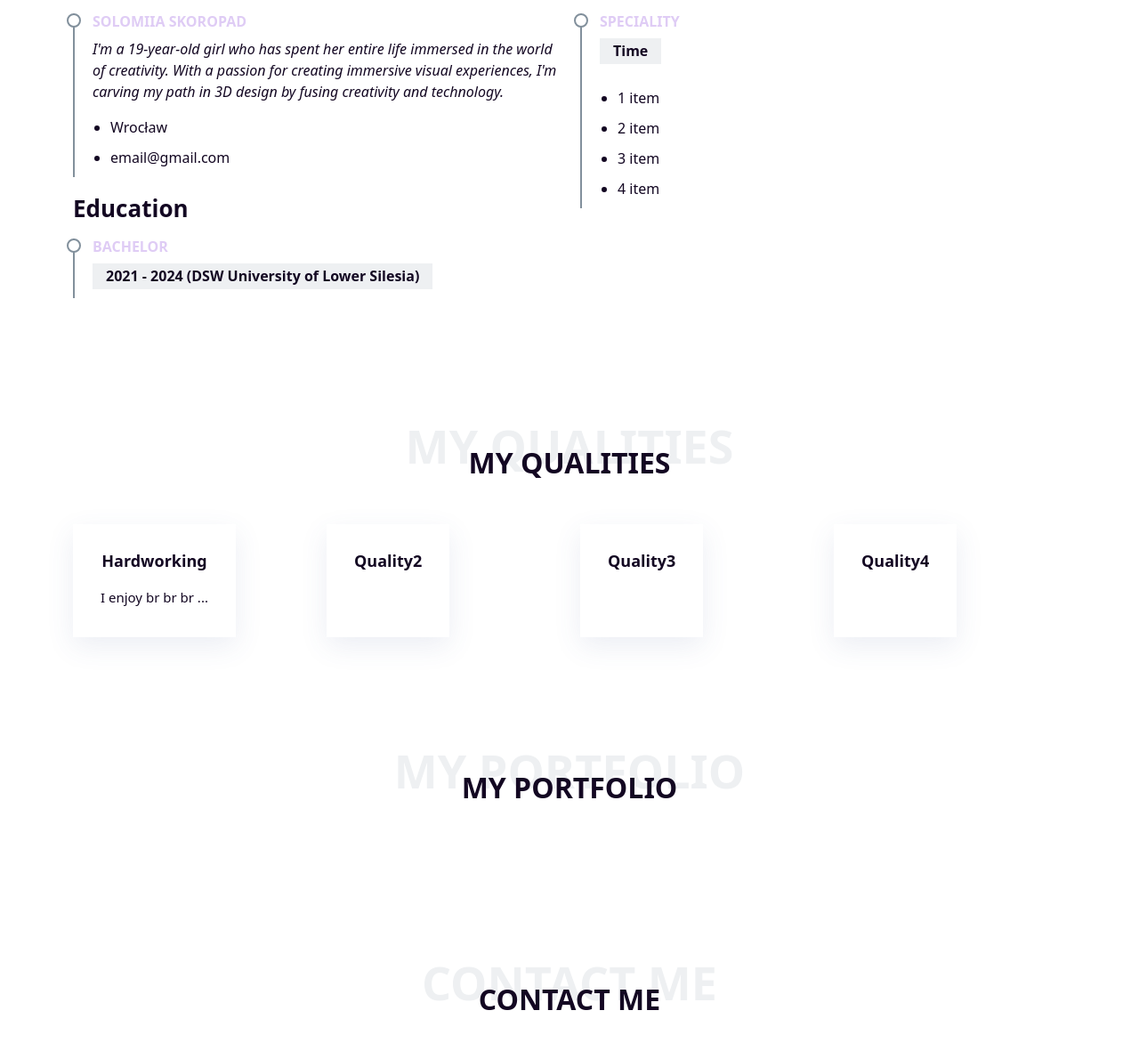
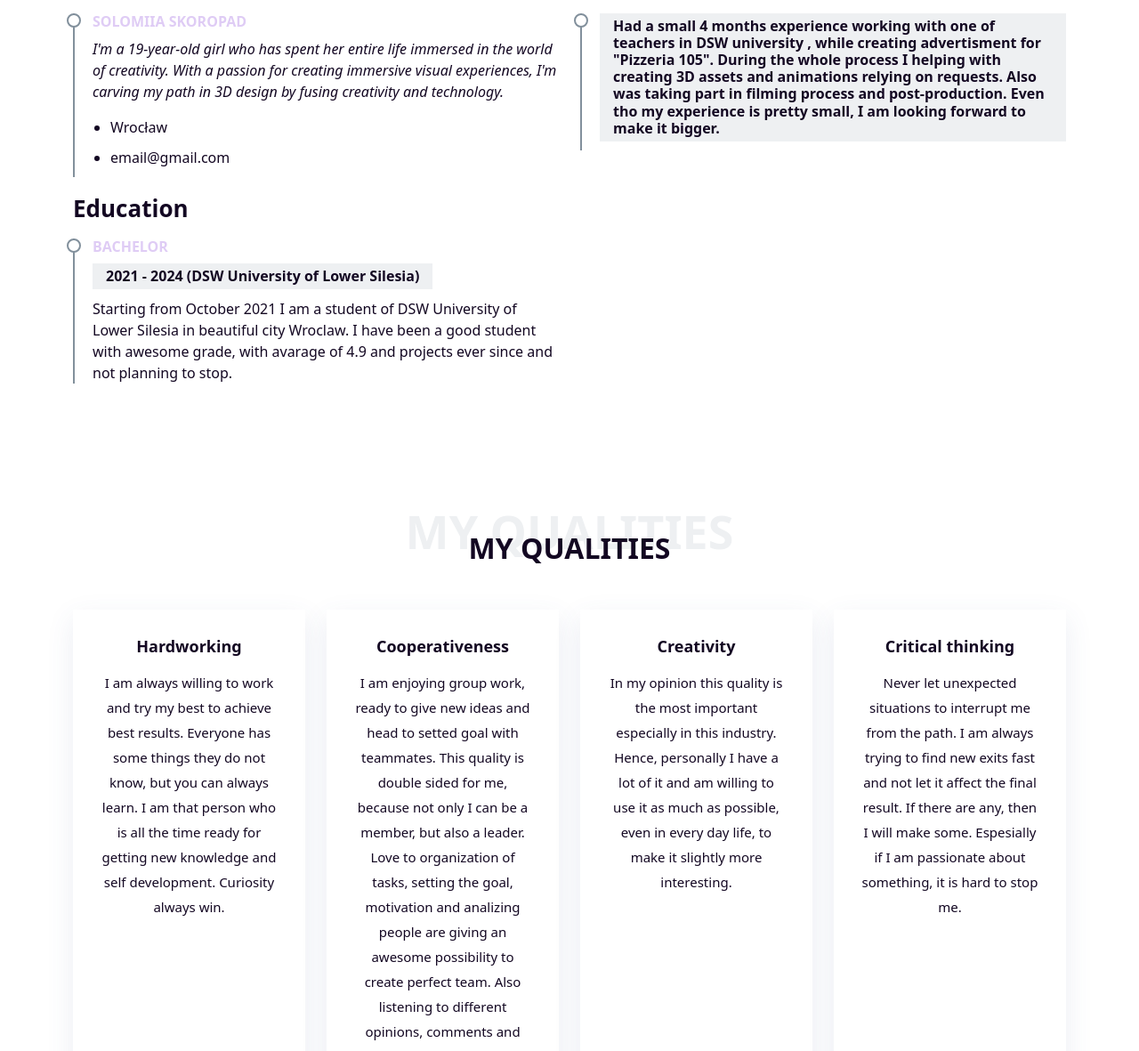
Before and after one commit to miataMia/portfolio_webpage, a plain HTML site: page index.html in a window 1280 px wide. Shown: the part 1033-2214 px from the top of the page at 89% size. Drawn offline with nearby package versions, Linux system fonts and the light colour scheme; a script that the page names is missing.

Commit message:
changed the footer, added infotmation

```diff
--- a/assets/css/style.css
+++ b/assets/css/style.css
@@ -500,12 +500,20 @@ section {
 # Footer
 --------------------------------------------------------------*/
 #footer {
-  background: url("../img/footer-bg.jpg") top center no-repeat;
+  background: url("../img/footer.png") top center no-repeat;
   background-size: cover;
   color: #fff;
   font-size: 14px;
   text-align: center;
   padding: 80px 0;
+  position: relative;
+}
+
+#footer {
+  width: 100%;
+  height: 60vh;
+  background: url("../img/footer.png") top right;
+  background-size: cover;
   position: relative;
 }
 
--- a/index.html
+++ b/index.html
@@ -87,7 +87,11 @@
               <h5>2021 - 2024 (DSW University of Lower Silesia)</h5>
               <p>
 
-                <!-- TODO: опиши коротко навчання -->
+                Starting from October 2021 I am a student of
+                DSW University of Lower Silesia in beautiful
+                city Wroclaw. I have been a good student with
+                awesome grade, with avarage of 4.9 and projects ever since and not
+                planning to stop.
 
               </p>
             </div>
@@ -95,16 +99,15 @@
           <div class="col-lg-6">
             <h3 class="resume-title">Current Experience</h3>
             <div class="resume-item">
-              <h4>Speciality</h4>
-              <h5>Time</h5>
-              <p>
-              <ul>
-                <li>1 item</li>
-                <li>2 item</li>
-                <li>3 item</li>
-                <li>4 item</li>
-              </ul>
-              </p>
+
+              <h5>Had a small 4 months experience working with
+                one of teachers in DSW university , while creating
+                advertisment for "Pizzeria 105". During the whole process I helping
+                with creating 3D assets and animations relying on
+                requests. Also was taking part in filming process
+                and post-production.
+                Even tho my experience is pretty small, I am looking
+                forward to make it bigger.  </h5>
             </div>
           </div>
         </div>
@@ -127,7 +130,10 @@
               <h4 class="title">Hardworking</h4>
               <p class="description">
 
-                I enjoy br br br ...
+                I am always  willing to work and try my best to achieve best results.
+                Everyone has some things they do not know, but  you can always learn.
+                I am that person who is all the time ready for getting new knowledge
+                and self development. Curiosity always win.
 
               </p>
             </div>
@@ -135,10 +141,16 @@
 
           <div class="col-md-6 col-lg-3 d-flex align-items-stretch mb-5 mb-lg-0">
             <div class="icon-box">
-              <h4 class="title">Quality2</h4>
+              <h4 class="title">Cooperativeness</h4>
               <p class="description">
 
-                <!--TODO: Опиши якість -->
+                I am enjoying group work, ready to give new ideas and head to setted goal
+                with teammates. This quality is double sided for me, because not
+                only I can be a member, but also a leader. Love to organization of
+                tasks, setting the goal, motivation and analizing people are giving
+                an awesome possibility to create perfect team. Also listening to
+                different opinions, comments and judgments, choosing and connecting them
+                leads to polished and better result.
 
               </p>
             </div>
@@ -146,10 +158,13 @@
 
           <div class="col-md-6 col-lg-3 d-flex align-items-stretch mb-5 mb-lg-0">
             <div class="icon-box">
-              <h4 class="title">Quality3</h4>
+              <h4 class="title">Creativity</h4>
               <p class="description">
 
-                <!--TODO: Опиши якість -->
+                In my opinion this quality is the most important especially in this industry. Hence,
+                personally  I have a lot of it and am willing to use it as much as possible, even in
+                every day life, to  make it slightly more interesting.
+
 
               </p>
             </div>
@@ -157,10 +172,15 @@
 
           <div class="col-md-6 col-lg-3 d-flex align-items-stretch mb-5 mb-lg-0">
             <div class="icon-box">
-              <h4 class="title">Quality4</h4>
+              <h4 class="title">Critical thinking</h4>
               <p class="description">
 
-                <!--TODO: Опиши якість -->
+                Never let unexpected situations to interrupt me from the path. I am
+                always trying to find new exits fast and not let it affect the final
+                result. If there are any, then I will make some.
+                Espesially if I am passionate about something, it is hard to stop me.
+
+
 
               </p>
             </div>
```
Also changed, not shown: assets/img/footer.png (added).
